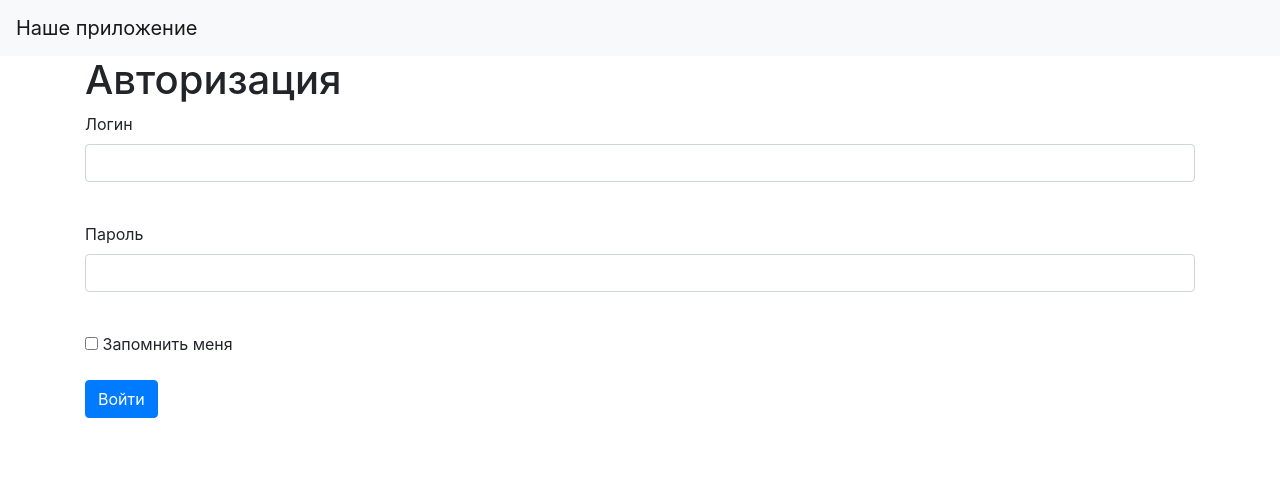
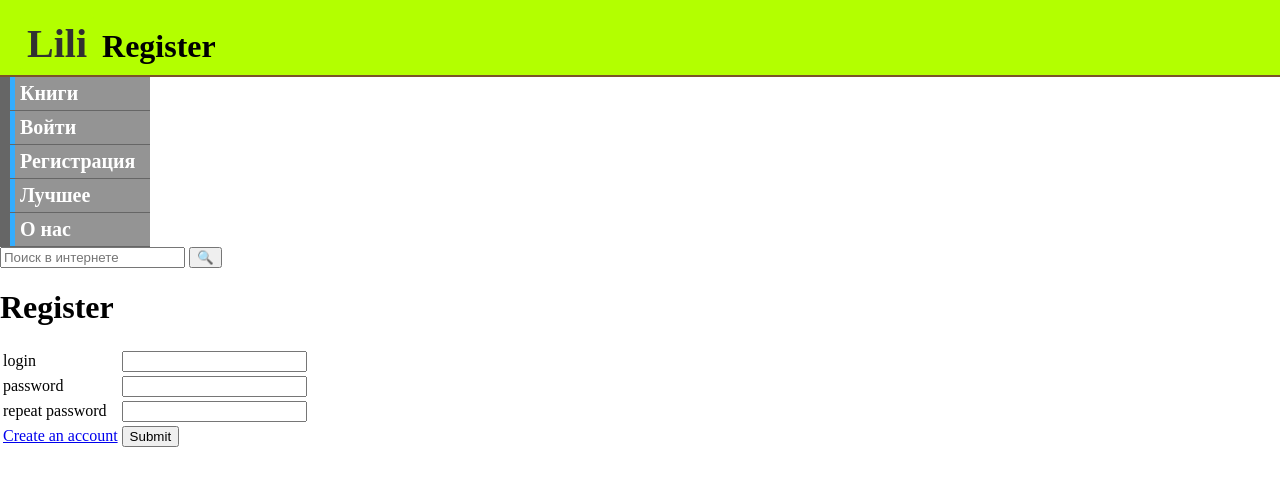
Before and after one commit to Ryslan271/123, a Flask app: template FlaskApp/templates/Regist.html in a window 1280 px wide. Shown: the top 486 px of the page. Run offline with Flask 2, Linux system fonts and the light colour scheme; the template is opened without the code that fills it: values that come from a table or form of the project are taken from there, others are empty; some libraries are stand-ins or nearby versions.

Commit message:
Update Regist.html

```diff
--- a/FlaskApp/templates/Regist.html
+++ b/FlaskApp/templates/Regist.html
@@ -1,28 +1,61 @@
-{% extends "base.html" %}
-
-{% block content %}
-<h1>Авторизация</h1>
-<form action="" method="post" novalidate>
-    {{ form.hidden_tag() }}
-    <p>
-        {{ form.username.label }}<br>
-        {{ form.username(class="form-control") }}<br>
-        {% for error in form.username.errors %}
-    <div class="alert alert-danger" role="alert">
-        {{ error }}
+<!DOCTYPE html>
+<html lang="en">
+<head>
+    <link href="static\css.css" href="Osnova" rel='stylesheet' type="text/css" />
+    <meta charset="UTF-8">
+    <meta name="viewport" content="width=device-width, initial-scale=1.0">
+    <meta http-equiv="X-UA-Compatible" content="ie=edge">
+    <title>Lili</title>
+</head>
+<body>
+    <div id="">
+        <div id="header">
+            <h1>
+                <a href='/' id='atop'>Lili</a>
+                Register
+            </h1>
+        </div>
+            <div>
+                <ul id="navbar">
+                    <li><a href="/" id="">Книги</a></li>
+                    <li><a href="#" id="">Войти</a></li>
+                    <li><a href="regist" id="">Регистрация</a></li>
+                    <li><a href="Lyshee" id="">Лучшее</a></li>
+                    <li><a href="O nas" id="">О нас</a></li>
+                </ul>
+            </div>
+            <div>
+                <head>
+                    <meta http-equiv="Content-Type" content="text/html; charset=UTF-8" />
+                </head>
+                <body>
+                    <form action="http://google.com/search" target="_blank" class="form-search">
+                        <input type="search" name="text" required placeholder="Поиск в интернете">
+                        <input type="submit" value="&#128269;">
+                    </form>
+                </body>
+            </div>
     </div>
-    {% endfor %}
-    </p>
-    <p>
-        {{ form.password.label }}<br>
-        {{ form.password(class="form-control", type="password") }}<br>
-        {% for error in form.password.errors %}
-    <div class="alert alert-danger" role="alert">
-        {{ error }}
-    </div>
-    {% endfor %}
-    </p>
-    <p>{{ form.remember_me() }} {{ form.remember_me.label }}</p>
-    <p>{{ form.submit(type="submit", class="btn btn-primary") }}</p>
-</form>
-{% endblock %}
+    <h1>Register</h1>
+    <form method="POST">
+        <table>
+            <tr>
+                <td>login</td>
+                <td><input type="text" name="login"></td>
+            </tr>
+            <tr>
+                <td>password</td>
+                <td><input type="password" name="password"></td>
+            </tr>
+            <tr>
+                <td>repeat password</td>
+                <td><input type="password" name="password2"></td>
+            </tr>
+            <tr>
+                <td><a href="login">Create an account</a></td>
+                <td><input type="submit"></td>
+            </tr>
+        </table>
+    </form>
+</body>
+</html>
```
